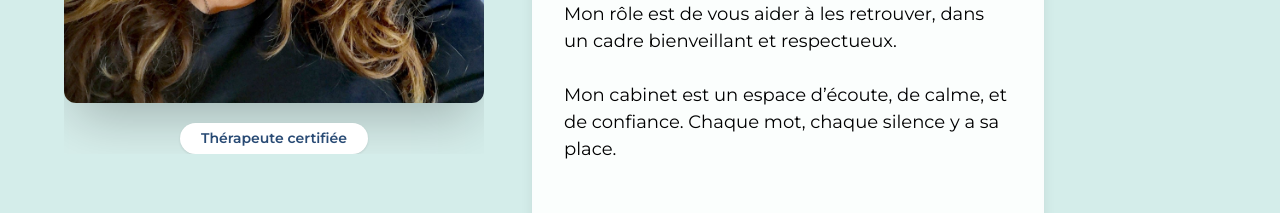
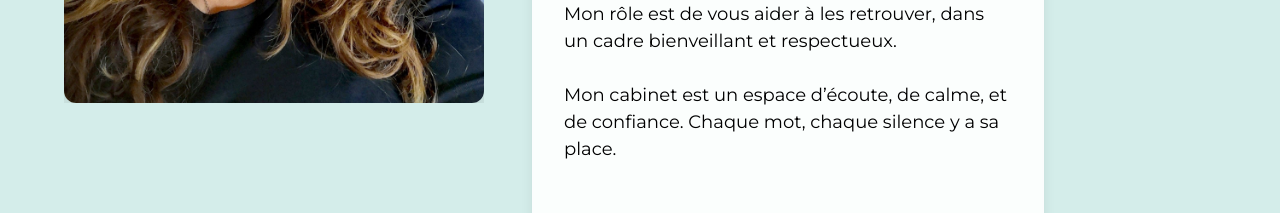
Before and after one commit to barry-black/nicole-pages-website, a Next.js app: page /main-page in a window 1280 px wide. Shown: the part 1560-1773 px from the top of the page. Built offline with nearby package versions, Linux system fonts and the light colour scheme.

Commit message:
Delete badge therapeute certifiee

```diff
--- a/src/ui/components/who-i-am/who-i-am.tsx
+++ b/src/ui/components/who-i-am/who-i-am.tsx
@@ -55,11 +55,6 @@ export const WhoIAm = () => {
             height={600}
             className="relative rounded-xl shadow-2xl object-cover z-10"
           />
-
-          {/* Badge */}
-          <div className="mt-5 bg-white text-[#284a74] text-[14px] font-semibold px-5 py-1 rounded-full shadow border border-white/60 z-10">
-            Thérapeute certifiée
-          </div>
         </motion.div>
 
         {/* Bloc texte plus étroit */}
```
